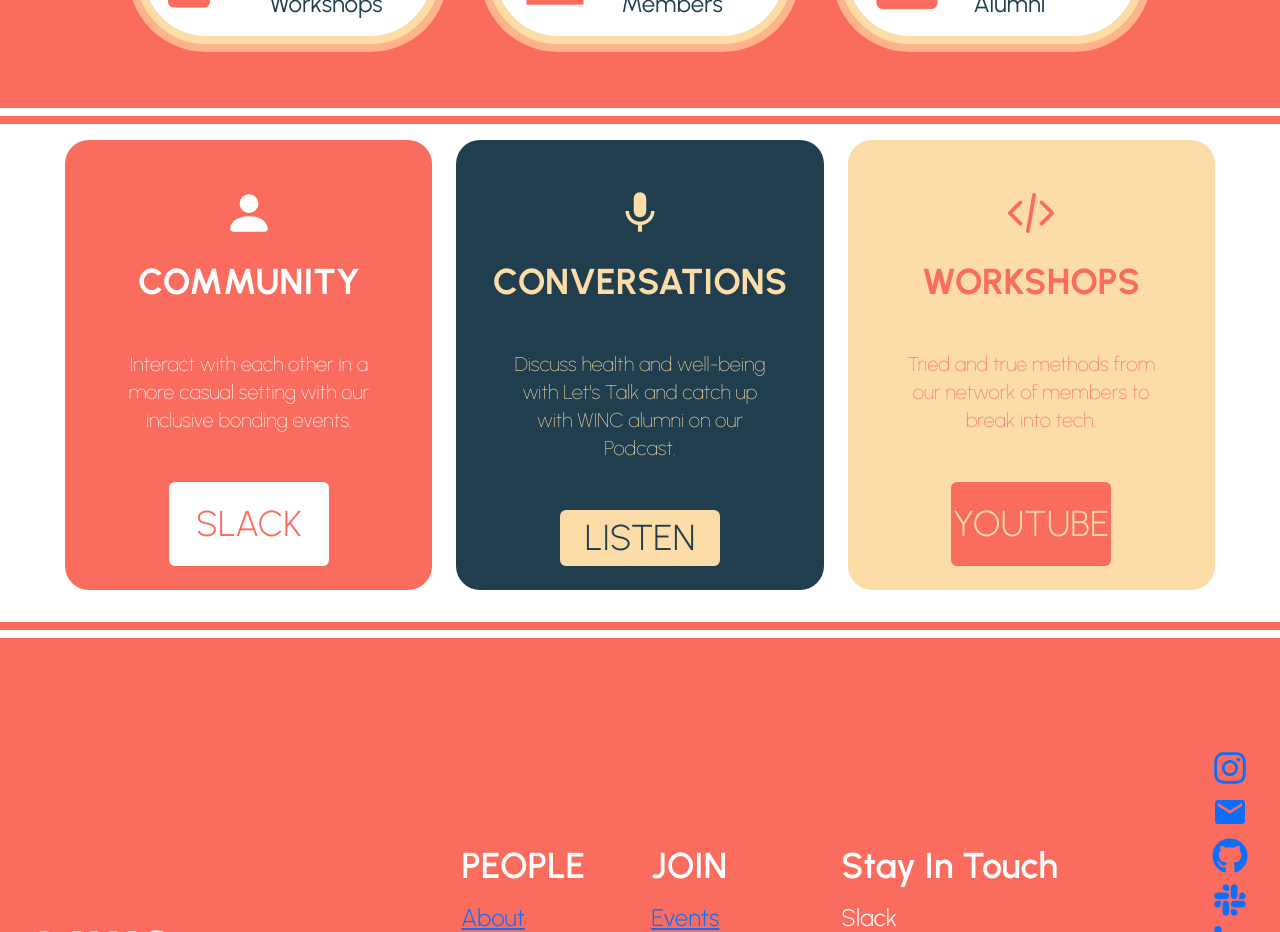
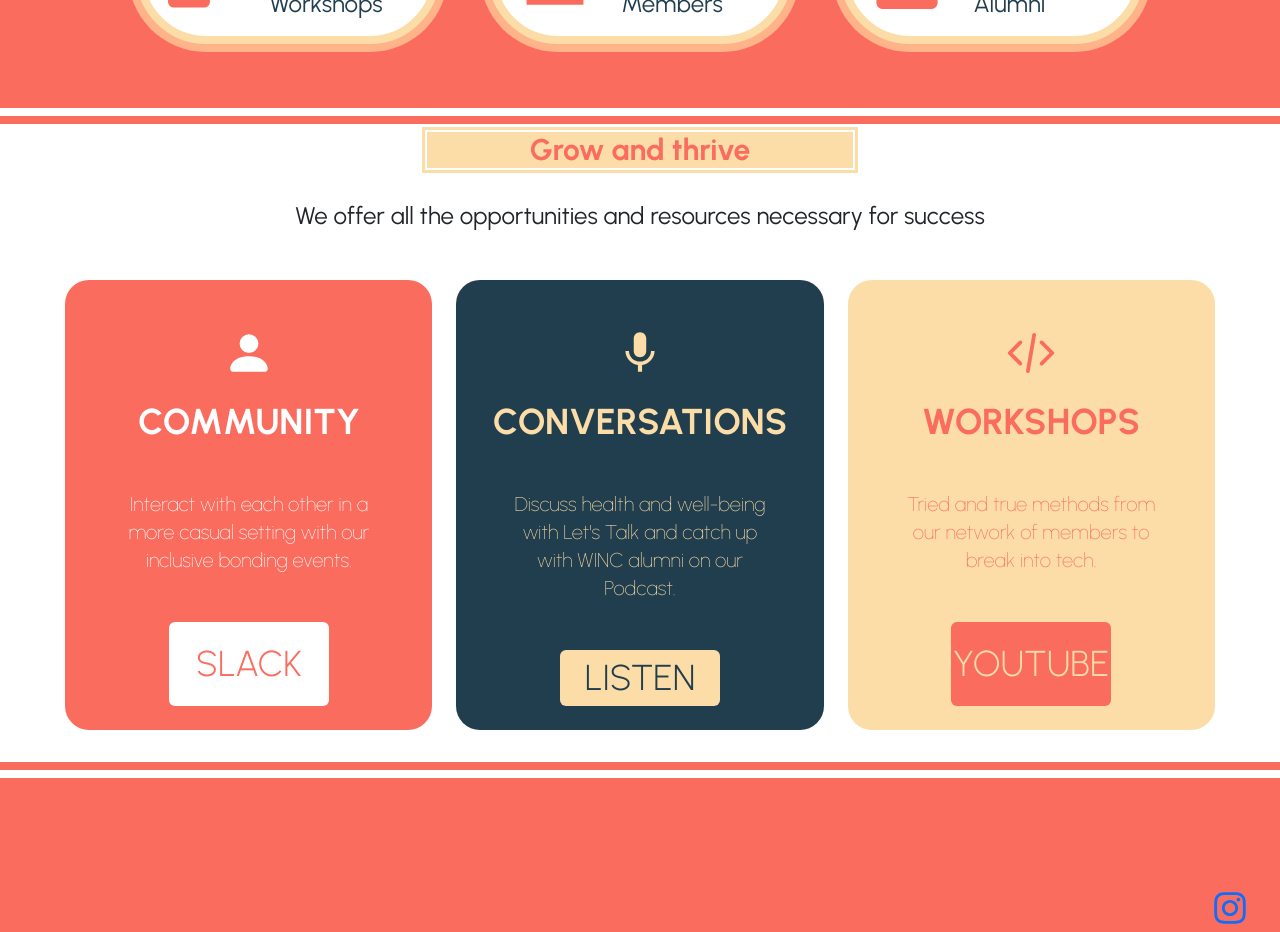
Before and after one commit to acm-ucr/winc-website, a Next.js app: page /home in a window 1280 px wide. Shown: the part 1040-1972 px from the top of the page. Built offline with nearby package versions, Linux system fonts and the light colour scheme.

Commit message:
Fixed growth component

```diff
--- a/src/components/home/Services.js
+++ b/src/components/home/Services.js
@@ -7,6 +7,21 @@ import { BsFillPersonFill } from "react-icons/bs";
 import { HiMiniCodeBracket } from "react-icons/hi2";
 const Services = () => {
   return (
+    <>
+      <div className="flex justify-center">
+        <div className="outline outline-offset-2 outline-winc-yellow w-4/12 h-1/4 bg-winc-yellow flex items-center justify-center">
+          <div className="flex text-center text-winc-pink text-3xl justify-center font-urbanist font-bold">
+            Grow and thrive
+          </div>
+        </div>
+      </div>
+
+      <div className="flex justify-center my-8 text-2xl">
+        <p>
+          We offer all the opportunities and resources necessary for success
+        </p>
+      </div>
+
       <div className="flex justify-center w-full my-8">
         <Row className="w-11/12 flex justify-center">
           <Col>
@@ -47,6 +62,7 @@ const Services = () => {
           </Col>
         </Row>
       </div>
+    </>
   );
 };
 
```
Lines whose indentation alone changed are shown as unchanged.
